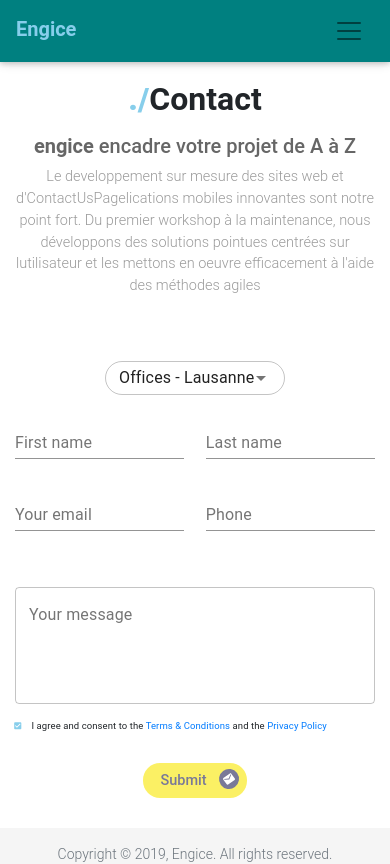
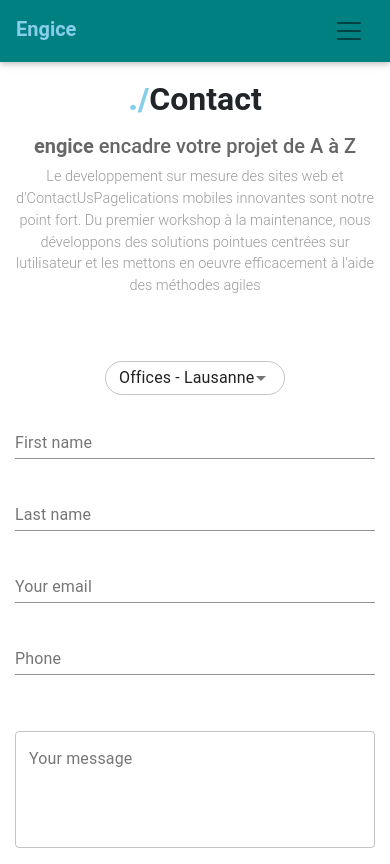
Before and after one commit to leonlogli/contact-us-client, a React (Create React App) app: page / in a window 390 px wide. Shown: the top 864 px of the page. Built offline with nearby package versions, Linux system fonts and the light colour scheme.

Commit message:
ContactusForm styles enhanced, remove all dotted outline

```diff
--- a/src/components/ContactUSForm/ContactUSForm.css
+++ b/src/components/ContactUSForm/ContactUSForm.css
@@ -1,18 +1,28 @@
-.ContactUSForm > div > .MuiTextField-root {
+.ContactUsForm > div > .MuiTextField-root {
   width: 48%;
 }
 
 @media (max-width: 767px) {
-  .ContactUSForm > div > .MuiTextField-root {
+  .ContactUsForm > div > .MuiTextField-root {
     width: 47%;
   }
 }
 
-.ContactUSForm textarea {
+@media (max-width: 576px) {
+  .ContactUsForm > div > .MuiTextField-root {
+    width: 100%;
+  }
+
+  .ContactUsForm > div:not(:first-child)  {
+    flex-direction: column;
+  }
+}
+
+.ContactUsForm textarea {
   min-height: 80px;
 }
 
-.ContactUSForm .email-icon {
+.ContactUsForm .email-icon {
   width: 20px;
   height: 20px;
   border-radius: 15px;
@@ -22,9 +32,10 @@
   align-items: center;
   margin-left: 12px;
   transform: rotate(-0.1turn);
+  transition: all 0.4s;
 }
 
-.ContactUSForm .submit-button {
+.ContactUsForm .submit-button {
   background: #FAE912;
   color: #323262 !important;
   font-weight: 500;
@@ -34,18 +45,26 @@
   font-size: 14.5px;
 }
 
-.ContactUSForm .submit-button:focus {
+.ContactUsForm .submit-button:not(:disabled):hover .email-icon {
+  transform: rotate(0);
+}
+
+.ContactUsForm .submit-button:hover {
+  background: yellow;
+}
+
+.ContactUsForm .submit-button:focus {
   box-shadow: 0 0 0 2px #c1c118;
 }
 
-.ContactUSForm .MuiFormLabel-root.Mui-focused:not(.Mui-error) {
+.ContactUsForm .MuiFormLabel-root.Mui-focused:not(.Mui-error) {
   color: skyblue;
 }
 
-.ContactUSForm .MuiOutlinedInput-root.Mui-focused:not(.Mui-error) fieldset {
+.ContactUsForm .MuiOutlinedInput-root.Mui-focused:not(.Mui-error) fieldset {
   border-color: skyblue;
 }
 
-.ContactUSForm .MuiInput-underline:not(.Mui-error):after {
+.ContactUsForm .MuiInput-underline:not(.Mui-error):after {
   border-bottom-color: skyblue !important;
 }
--- a/src/components/ContactUSForm/ContactUSForm.js
+++ b/src/components/ContactUSForm/ContactUsForm.jsx
@@ -1,11 +1,11 @@
 import { TextField } from "@material-ui/core";
 import PropTypes from "prop-types";
 import React from "react";
-import SelectBox from "../SelectBox/";
+import SelectBox from "../SelectBox";
 import TermsCheckBox from "../TermsCheckBox/TermsCheckBox";
-import "./ContactUSForm.css";
+import "./ContactUsForm.css";
 
-const ContactUSForm = props => {
+const ContactUsForm = props => {
   const {
     office = "Offices - Lausanne",
     firstName = "",
@@ -103,7 +103,7 @@
   };
 
   return (
-    <form className="ContactUSForm d-flex flex-column" onSubmit={handleSubmit}>
+    <form className="ContactUsForm d-flex flex-column" onSubmit={handleSubmit}>
       <div className="d-flex justify-content-center">
         <SelectBox options={options} onChange={handleChange("office")} />
       </div>
@@ -172,8 +172,8 @@
   );
 };
 
-ContactUSForm.propTypes = {
+ContactUsForm.propTypes = {
   onSubmit: PropTypes.func.isRequired
 };
 
-export default ContactUSForm;
+export default ContactUsForm;
--- a/src/components/ContactUSForm/index.js
+++ b/src/components/ContactUSForm/index.js
@@ -1 +1 @@
-export { default } from './ContactUSForm';
+export { default } from './ContactUsForm';
--- a/src/index.css
+++ b/src/index.css
@@ -27,6 +27,19 @@
   flex: 1 0 auto;
 }
 
+/* To remove all dotted outline around elements */
+
+*,
+*:active,
+*:focus,
+*.focus,
+*.focus:active,
+*.active:focus,
+*:active:focus,
+*.active.focus {
+  outline: none !important;
+}
+
 /* clear cross button on input (IE and Edge) */
 
 input::-ms-clear,
@@ -45,14 +58,9 @@
 
 /* Change the input autofill colors in webkit browsers */
 
-@-webkit-keyframes autofill {
-  to {
-    color: inherit;
-    background: transparent;
-  }
+input:-webkit-autofill,
+input:-webkit-autofill:hover,
+input:-webkit-autofill:focus,
+input:-webkit-autofill:active  {
+    -webkit-box-shadow: 0 0 0 30px white inset !important;
 }
-
-input:-webkit-autofill {
-  -webkit-animation-name: autofill;
-  -webkit-animation-fill-mode: both;
-}
```
